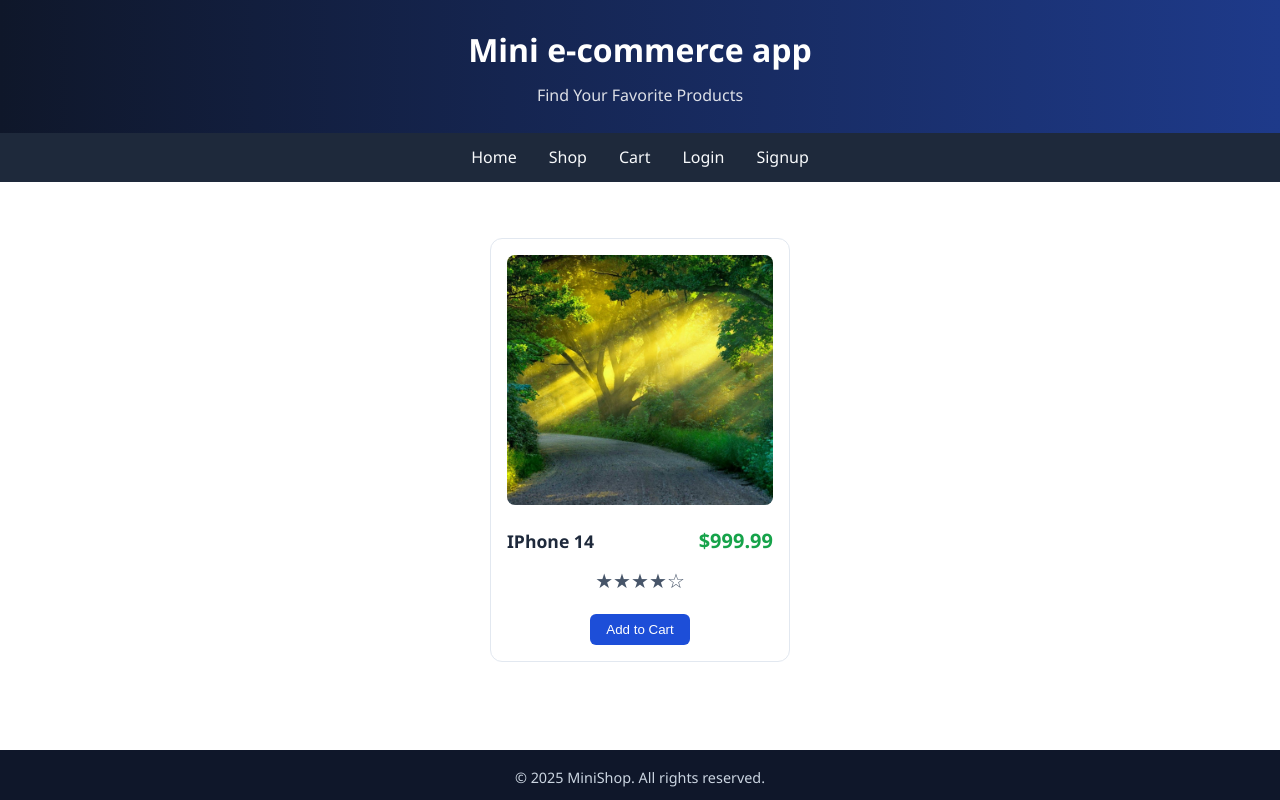
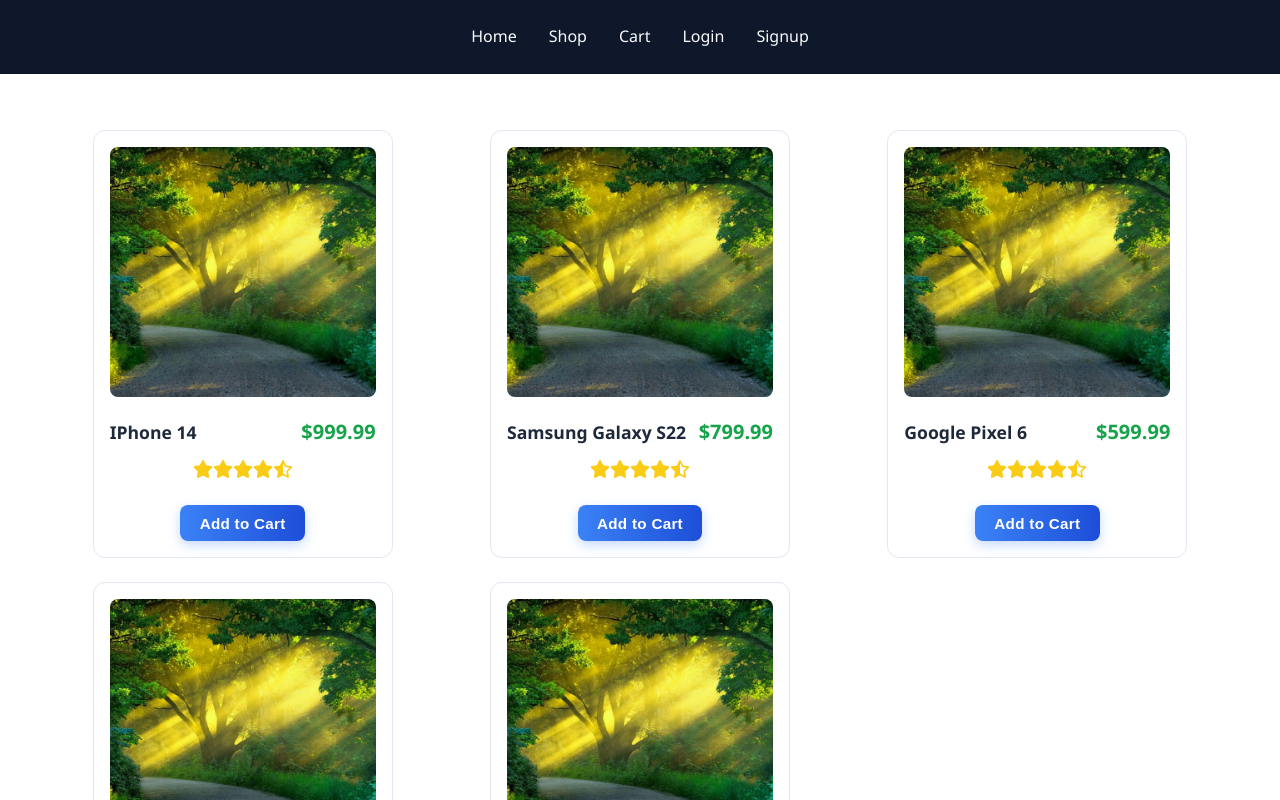
Before and after one commit to sharfrasaqsan/react-mini-ecommerce-app, a React (Create React App) app: page / in a window 1280 px wide. Shown: the top 800 px of the page. Built offline with nearby package versions, Linux system fonts and the light colour scheme; data requests are answered from the project's data file.

Commit message:
styled the components

```diff
--- a/package.json
+++ b/package.json
@@ -10,6 +10,7 @@
     "axios": "^1.10.0",
     "react": "^19.1.0",
     "react-dom": "^19.1.0",
+    "react-icons": "^5.5.0",
     "react-router-dom": "^7.6.3",
     "react-scripts": "5.0.1",
     "web-vitals": "^2.1.4"
--- a/src/App.css
+++ b/src/App.css
@@ -21,3 +21,24 @@
   flex: 1;
   padding: 1.5rem;
 }
+
+button {
+  margin-top: 0.75rem;
+  padding: 0.6rem 1.2rem;
+  background: linear-gradient(to right, #3b82f6, #1d4ed8);
+  color: #ffffff;
+  font-size: 0.95rem;
+  font-weight: 600;
+  border: none;
+  border-radius: 8px;
+  cursor: pointer;
+  transition: all 0.3s ease;
+  box-shadow: 0 4px 12px rgba(59, 130, 246, 0.3);
+  letter-spacing: 0.3px;
+}
+
+button:hover {
+  background: linear-gradient(to right, #2563eb, #1e40af);
+  box-shadow: 0 6px 16px rgba(37, 99, 235, 0.4);
+  transform: translateY(-2px);
+}
--- a/src/App.js
+++ b/src/App.js
@@ -37,7 +37,6 @@
 
   return (
     <div className="app-container">
-      <Header />
       <Navbar />
 
       <main className="main-content">
--- a/src/components/Header.js
+++ b/src/components/Header.js
@@ -1,9 +1,9 @@
 import "../styles/Header.css";
+import Navbar from "./Navbar";
 
 const Header = () => (
   <header className="header">
-    <div className="logo">Mini e-commerce app</div>
-    <p className="tagline">Find Your Favorite Products</p>
+    <Navbar />
   </header>
 );
 
--- a/src/components/ProductCard.js
+++ b/src/components/ProductCard.js
@@ -1,28 +1,8 @@
 import { Link } from "react-router-dom";
 import "../styles/ProductCard.css";
+import ProductRating from "./ProductRating";
 
 const ProductCard = ({ product }) => {
-  // Helper function to convert rating to stars
-  const renderStars = (rating) => {
-    const stars = [];
-    const fullStars = Math.floor(rating);
-    const halfStar = rating % 1 >= 0.5;
-
-    for (let i = 0; i < fullStars; i++) {
-      stars.push(<span key={`full-${i}`}>★</span>);
-    }
-
-    if (halfStar) {
-      stars.push(<span key="half">☆</span>);
-    }
-
-    while (stars.length < 5) {
-      stars.push(<span key={`empty-${stars.length}`}>☆</span>);
-    }
-
-    return stars;
-  };
-
   return (
     <div className="product-card">
       <>
@@ -33,7 +13,7 @@
             <p className="price">${product.price}</p>
           </div>
         </Link>
-        <p className="stars">{renderStars(product.rating)}</p>
+        <ProductRating rating={product.rating} />
         <button>Add to Cart</button>
       </>
     </div>
--- /dev/null
+++ b/src/components/ProductRating.js
@@ -0,0 +1,45 @@
+import { FaRegStar } from "react-icons/fa6";
+import { FaRegStarHalfStroke } from "react-icons/fa6";
+import { FaStar } from "react-icons/fa6";
+
+const ProductRating = ({ rating }) => {
+  const renderStars = (rating) => {
+    const stars = [];
+    const fullStars = Math.floor(rating);
+    const halfStar = rating % 1 >= 0.5;
+
+    for (let i = 0; i < fullStars; i++) {
+      stars.push(
+        <span key={`full-${i}`}>
+          <FaStar />
+        </span>
+      );
+    }
+
+    if (halfStar) {
+      stars.push(
+        <span key="half">
+          <FaRegStarHalfStroke />
+        </span>
+      );
+    }
+
+    while (stars.length < 5) {
+      stars.push(
+        <span key={`empty-${stars.length}`}>
+          <FaRegStar />
+        </span>
+      );
+    }
+
+    return stars;
+  };
+
+  return (
+    <>
+      <p className="stars">{renderStars(rating)}</p>
+    </>
+  );
+};
+
+export default ProductRating;
--- a/src/data/db.json
+++ b/src/data/db.json
@@ -17,6 +17,78 @@
       "description": "The latest iPhone with advanced features and stunning design.",
       "image": "/images/test.jpg",
       "tags": ["smartphone", "apple", "iphone"]
+    },
+    {
+      "id": "2",
+      "name": "Samsung Galaxy S22",
+      "date": "2022-02-01",
+      "brand": "Samsung",
+      "price": 799.99,
+      "rating": 4.7,
+      "storage": "256GB",
+      "ram": "8GB",
+      "camera": "50MP + 12MP + 10MP",
+      "battery": "3700mAh",
+      "available": true,
+      "instock": 30,
+      "category": "Smartphones",
+      "description": "A powerful smartphone with a stunning display and camera.",
+      "image": "/images/test.jpg",
+      "tags": ["smartphone", "samsung", "galaxy"]
+    },
+    {
+      "id": "3",
+      "name": "Google Pixel 6",
+      "date": "2022-03-01",
+      "brand": "Google",
+      "price": 599.99,
+      "rating": 4.6,
+      "storage": "128GB",
+      "ram": "8GB",
+      "camera": "50MP + 12MP",
+      "battery": "4614mAh",
+      "available": true,
+      "instock": 20,
+      "category": "Smartphones",
+      "description": "Experience the best of Google with the Pixel 6.",
+      "image": "/images/test.jpg",
+      "tags": ["smartphone", "google", "pixel"]
+    },
+    {
+      "id": "4",
+      "name": "OnePlus 9",
+      "date": "2022-04-01",
+      "brand": "OnePlus",
+      "price": 729.99,
+      "rating": 4.5,
+      "storage": "128GB",
+      "ram": "8GB",
+      "camera": "48MP + 50MP + 2MP",
+      "battery": "4500mAh",
+      "available": true,
+      "instock": 25,
+      "category": "Smartphones",
+      "description": "A flagship smartphone with fast performance and great camera.",
+      "image": "/images/test.jpg",
+      "tags": ["smartphone", "oneplus", "flagship"]
+    },
+    {
+      "id": "5",
+      "name": "Xiaomi Mi 11",
+      "date": "2022-05-01",
+      "brand": "Xiaomi",
+      "price": 749.99,
+      "rating": 4.4,
+      "storage": "256GB",
+      "ram": "8GB",
+      "camera": "108MP + 13MP + 5MP",
+      "battery": "4600mAh",
+      "available": true,
+      "instock": 15,
+      "category": "Smartphones",
+      "description": "A high-performance smartphone with a stunning camera.",
+      "image": "/images/test.jpg",
+      "tags": ["smartphone", "xiaomi", "mi"]
     }
   ]
 }
--- a/src/styles/Header.css
+++ b/src/styles/Header.css
@@ -4,14 +4,3 @@
   text-align: center;
   padding: 1.5rem 1rem;
 }
-
-.logo {
-  font-size: 2rem;
-  font-weight: bold;
-}
-
-.tagline {
-  margin-top: 0.5rem;
-  font-size: 1rem;
-  opacity: 0.85;
-}
--- a/src/styles/Navbar.css
+++ b/src/styles/Navbar.css
@@ -1,6 +1,6 @@
 .navbar {
-  background-color: #1e293b;
-  padding: 0.75rem 1rem;
+  background-color: #0f172a;
+  padding: 1.5rem 1rem;
 }
 
 .navbar ul {
--- a/src/styles/ProductCard.css
+++ b/src/styles/ProductCard.css
@@ -24,22 +24,7 @@
 
 .product-card p {
   margin: 0.3rem 0;
-  color: #475569;
-}
-
-.product-card button {
-  margin-top: 0.75rem;
-  padding: 0.5rem 1rem;
-  background-color: #1d4ed8;
-  color: #fff;
-  border: none;
-  border-radius: 6px;
-  cursor: pointer;
-  transition: background 0.3s ease;
-}
-
-.product-card button:hover {
-  background-color: #2563eb;
+  /* color: #475569; */
 }
 
 .product-card:hover {
```
Also changed, not shown: 1 other file (tests, documents, lock files or other folders).
